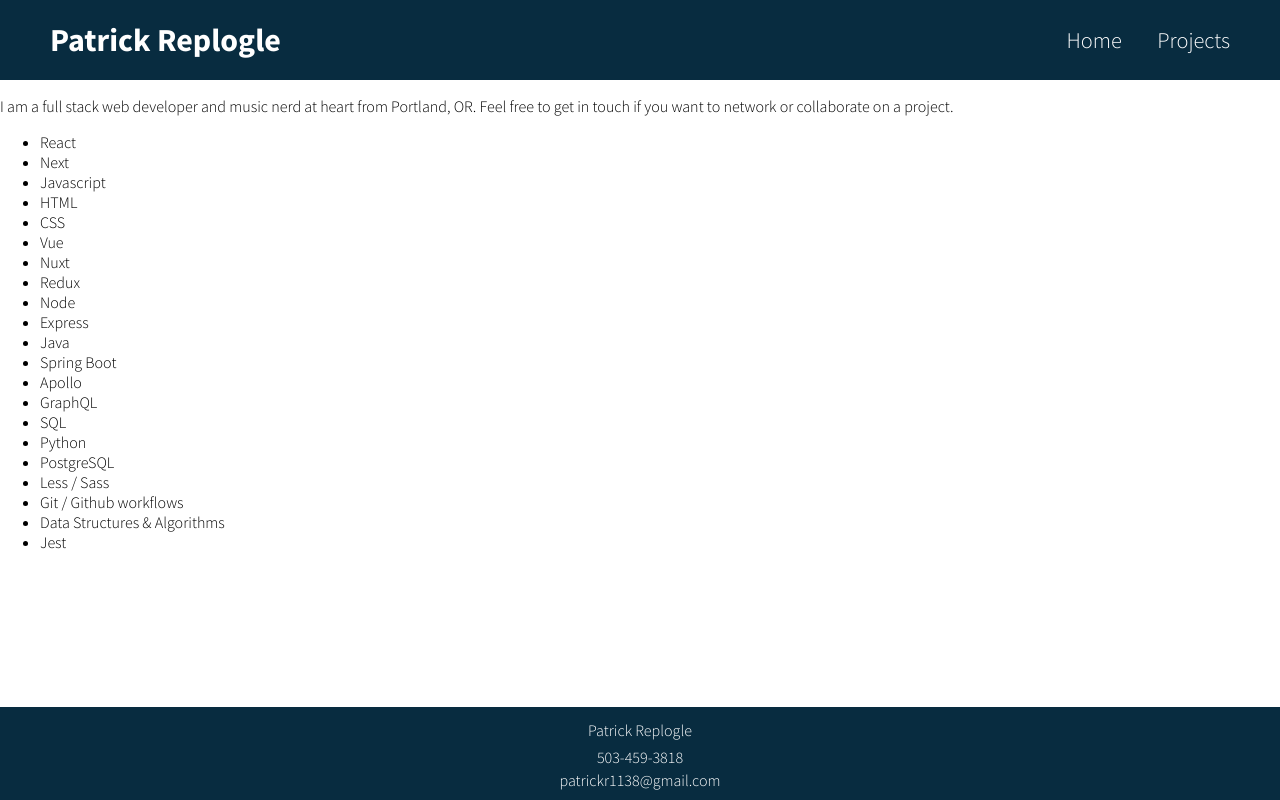
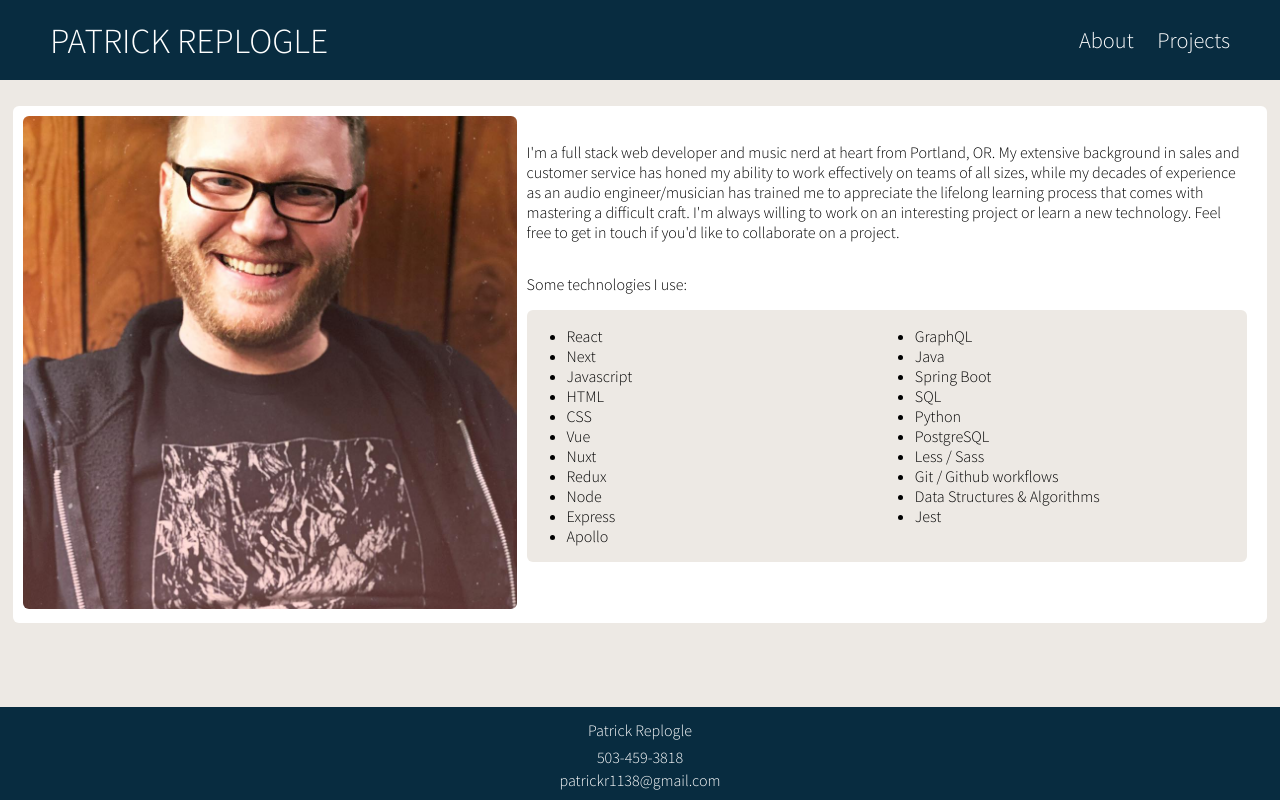
Before and after one commit to patrick-replogle/portfolio-updated, a Next.js app: page / in a window 1280 px wide. Built offline with nearby package versions, Linux system fonts and the light colour scheme.

Commit message:
styled projects and currently working on about page. also updated readme

```diff
--- a/components/footer.js
+++ b/components/footer.js
@@ -1,17 +1,10 @@
-// import { Icon } from '@iconify/react';
-// import githubFill from '@iconify-icons/akar-icons/github-fill';
-// import linkedinIcon from '@iconify-icons/cib/linkedin';
-
 import style from '../styles/footer.module.scss';
 
 const Footer = () => {
   return (
     <div className={style.footer}>
       <div className={style.content}>
-        <div className={style.icons}>
-          {/* <Icon icon={githubFill} className={style.icon} />
-          <Icon icon={linkedinIcon} className={style.icon} /> */}
-        </div>
+        <div className={style.icons}></div>
         <span>Patrick Replogle</span>
         <span>503-459-3818</span>
         <a href="mailto:patrickr1138@gmail.com">patrickr1138@gmail.com</a>
--- a/components/header.js
+++ b/components/header.js
@@ -6,10 +6,10 @@ const Header = () => {
   return (
     <div className={style.nav}>
       <div className={style.left}>
-        <h3>Patrick Replogle</h3>
+        <span>PATRICK REPLOGLE</span>
       </div>
       <div className={style.right}>
-        <Link href="/">Home</Link>
+        <Link href="/">About</Link>
         <Link href="/projects">Projects</Link>
       </div>
     </div>
--- a/next.config.js
+++ b/next.config.js
@@ -1,10 +1,12 @@
 const path = require('path');
 const withSass = require('@zeit/next-sass');
+
 module.exports = withSass({
   /* bydefault config  option Read For More Optios
 here https://github.com/vercel/next-plugins/tree/master/packages/next-sass*/
   cssModules: true
 });
+
 module.exports = {
   /* Add Your Scss File Folder Path Here */
   sassOptions: {
--- a/package.json
+++ b/package.json
@@ -9,9 +9,6 @@
     "lint": "next lint"
   },
   "dependencies": {
-    "@iconify-icons/akar-icons": "^1.1.17",
-    "@iconify-icons/cib": "^1.1.0",
-    "@iconify/react": "^1.1.4",
     "@zeit/next-sass": "^1.0.1",
     "next": "11.0.1",
     "react": "17.0.2",
--- a/pages/_app.js
+++ b/pages/_app.js
@@ -11,13 +11,13 @@ const Portfolio = ({ Component, pageProps }) => {
         <title>Patrick Replogle's Portfolio</title>
         <meta name="viewport" content="width=device-width, initial-scale=1" />
         <link rel="preconnect" href="https://fonts.googleapis.com" />
-        <link rel="preconnect" href="https://fonts.gstatic.com" crossorigin />
+        <link rel="preconnect" href="https://fonts.gstatic.com" crossOrigin />
         <link
           href="https://fonts.googleapis.com/css2?family=Source+Sans+Pro:wght@200;300;600;700&display=swap"
           rel="stylesheet"
         />
       </Head>
-      <div style={{ paddingBottom: '6rem' }}>
+      <div style={{ paddingBottom: '8rem' }}>
         <Header />
         <Component {...pageProps} />
       </div>
--- a/pages/index.js
+++ b/pages/index.js
@@ -1,20 +1,41 @@
+import Image from 'next/image';
+
+import styles from '../styles/about.module.scss';
+
 import { skills } from '../util/data.js';
 
-const Home = () => {
+import portrait from '../public/images/portrait.jpg';
+
+const About = () => {
   return (
-    <div>
+    <div className={styles.container}>
+      <div className={styles.details}>
+        <div className={styles.left}>
+          <Image src={portrait} alt="portrait" />
+        </div>
+        <div className={styles.right}>
           <p>
-        I am a full stack web developer and music nerd at heart from Portland,
-        OR. Feel free to get in touch if you want to network or collaborate on a
-        project.
+            I'm a full stack web developer and music nerd at heart from
+            Portland, OR. My extensive background in sales and customer service
+            has honed my ability to work effectively on teams of all sizes,
+            while my decades of experience as an audio engineer/musician has
+            trained me to appreciate the lifelong learning process that comes
+            with mastering a difficult craft. I'm always willing to work on an
+            interesting project or learn a new technology. Feel free to get in
+            touch if you'd like to collaborate on a project.
           </p>
+          <p>Some technologies I use:</p>
+          <div className={styles.skills}>
             <ul>
               {skills.map((skill, index) => (
                 <li key={index}>{skill}</li>
               ))}
             </ul>
           </div>
+        </div>
+      </div>
+    </div>
   );
 };
 
-export default Home;
+export default About;
--- a/pages/projects.js
+++ b/pages/projects.js
@@ -10,10 +10,10 @@ const Project = () => {
         return (
           <div className={style.project} key={project.id}>
             <div className={style.left}>
-              <Image src={project.imgSrc} />
+              <Image src={project.imgSrc} alt="project avatar" />
             </div>
             <div className={style.right}>
-              <h3>{project.name}</h3>
+              <span>{project.name}</span>
               <p>{project.description}</p>
               <p>{project.techStack}</p>
 
--- /dev/null
+++ b/styles/about.module.scss
@@ -0,0 +1,66 @@
+.container {
+  display: flex;
+  justify-content: center;
+  margin-top: 1%;
+  .details {
+    background-color: white;
+    width: 98%;
+    margin: 1%;
+    padding: 10px;
+    border-radius: 6px;
+    border: 1px solid (0 0 0 / 20%);
+    display: flex;
+    @media (max-width: 800px) {
+      flex-direction: column;
+    }
+
+    .left {
+      width: 40%;
+      @media (max-width: 800px) {
+        width: 100%;
+      }
+
+      img {
+        width: 100%;
+        object-fit: cover;
+        border-radius: 6px;
+      }
+    }
+
+    .right {
+      width: 60%;
+      padding: 10px;
+      display: flex;
+      flex-direction: column;
+      align-items: flex-start;
+      justify-content: flex-start;
+
+      @media (max-width: 800px) {
+        width: 100%;
+      }
+
+      .skills {
+        display: flex;
+        width: 100%;
+        background-color: #ede9e4;
+        border-radius: 6px;
+        @media (max-width: 800px) {
+          flex-direction: column;
+        }
+
+        ul {
+          width: 100%;
+          columns: 2;
+          -webkit-columns: 2;
+          -moz-columns: 2;
+
+          @media (max-width: 800px) {
+            columns: 1;
+            -webkit-columns: 1;
+            -moz-columns: 1;
+          }
+        }
+      }
+    }
+  }
+}
--- a/styles/globals.css
+++ b/styles/globals.css
@@ -2,6 +2,7 @@ html,
 body {
   padding: 0;
   margin: 0;
+  background-color: #ede9e4;
   font-family: 'Source Sans Pro', sans-serif;
 }
 
--- a/styles/header.module.scss
+++ b/styles/header.module.scss
@@ -9,25 +9,22 @@
   width: 100vw;
   height: 5rem;
   @media (max-width: 600px) {
-    padding: 10px 20px;
+    padding: 10px;
   }
   .left {
-    width: 30%;
+    width: 60%;
     display: flex;
     justify-content: flex-start;
     align-items: center;
-    @media (max-width: 600px) {
-      width: 40%;
-    }
-    h3 {
-      font-size: 2rem;
+    span {
+      font-size: 2.2rem;
       @media (max-width: 600px) {
-        font-size: 1.6rem;
+        font-size: 1.4rem;
       }
     }
   }
   .right {
-    width: 60%;
+    width: 40%;
     display: flex;
     justify-content: flex-end;
 
@@ -40,7 +37,7 @@
       text-decoration: none;
       font-size: 1.4rem;
       @media (max-width: 600px) {
-        font-size: 1.6rem;
+        font-size: 1.2rem;
       }
     }
   }
--- a/styles/project.module.scss
+++ b/styles/project.module.scss
@@ -3,15 +3,17 @@
   flex-direction: column;
   justify-content: center;
   align-items: center;
+  margin-top: 1%;
 
   .project {
     display: flex;
     align-items: center;
-    border: 1px solid lightgray;
+    border: 1px solid (0 0 0 / 20%);
     border-radius: 6px;
     width: 95%;
     margin: 1%;
     padding: 10px;
+    background-color: white;
 
     @media (max-width: 800px) {
       flex-direction: column;
@@ -19,12 +21,14 @@
 
     .left {
       width: 40%;
+      box-shadow: rgba(0, 0, 0, 0.16) 0px 1px 4px;
       @media (max-width: 800px) {
         width: 100%;
       }
       img {
         width: 100%;
         object-fit: cover;
+        border-radius: 2px;
       }
     }
 
@@ -38,14 +42,20 @@
         padding: 0;
       }
 
+      span {
+        font-size: 1.8rem;
+        @media (max-width: 800px) {
+          margin-top: 1%;
+        }
+      }
+
       .buttonContainer {
         display: flex;
         flex-direction: column;
         @media (max-width: 800px) {
-          flex-direction: row;
+          align-items: center;
         }
         a {
-          border: 1px solid lightgray;
           border-radius: 20px;
           width: 30%;
           display: flex;
@@ -54,9 +64,17 @@
           margin: 1%;
           text-decoration: none;
           color: black;
+          font-size: 0.8rem;
+          border: 1px solid rgb(0 0 0 / 20%);
+
+          &:hover {
+            border: 1px solid #e3a554;
+            color: #e3a554;
+          }
 
           @media (max-width: 800px) {
-            padding: 5px;
+            width: 40%;
+            margin: 2% 0;
           }
         }
       }
--- a/util/data.js
+++ b/util/data.js
@@ -92,10 +92,10 @@ export const skills = [
   'Redux',
   'Node',
   'Express',
+  'Apollo',
+  'GraphQL',
   'Java',
   'Spring Boot',
-  'Apollo',
-  'GraphQL',
   'SQL',
   'Python',
   'PostgreSQL',
```
Also changed, not shown: 2 other files (tests, documents, lock files or other folders). Lines whose indentation alone changed are shown as unchanged.
